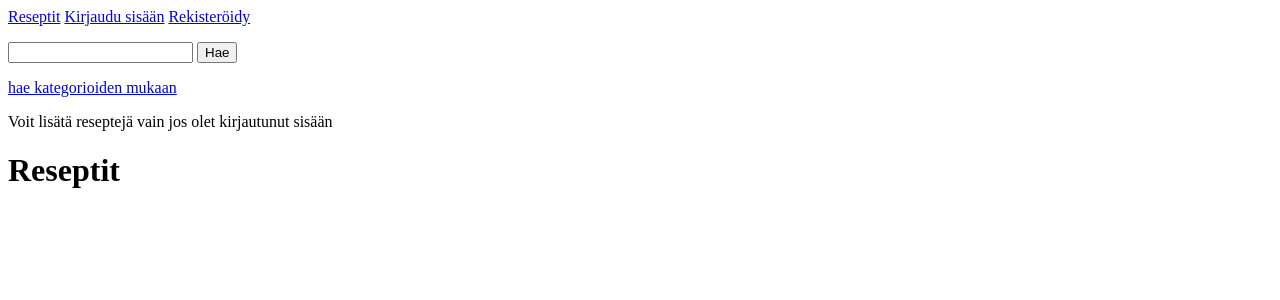
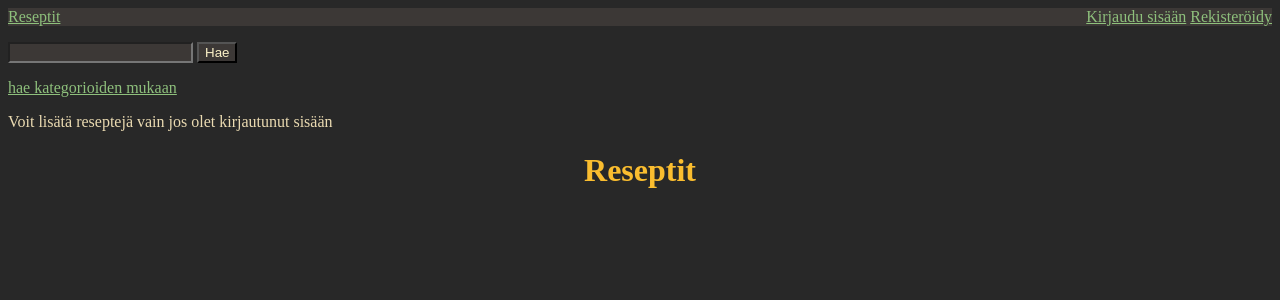
Before and after one commit to a256kvk/reseptit, a Flask app: page / in a window 1280 px wide. Shown: the top 300 px of the page. Run offline with Flask 3, Linux system fonts and the light colour scheme; data that the repository does not hold is empty.

Commit message:
Improved the visual design with css

```diff
--- a/app.py
+++ b/app.py
@@ -107,12 +107,14 @@ def login():
 
         res = queries.get_login_info(username)
         if res is None:
-            return flash("Käyttäjää ei ole olemassa", "error")
+            flash("Käyttäjää ei ole olemassa", "error")
+            return redirect("/login")
 
         password_hash = res["password_hash"]
 
         if not check_password_hash(password_hash, password):
-            return flash("Väärä salasana", "error")
+            flash("Väärä salasana", "error")
+            return redirect("/login");
 
         user_id = res["id"]
         session["username"] = username
--- a/static/style.css
+++ b/static/style.css
@@ -1,12 +1,90 @@
+body {
+	background: #282828;
+	color: #ebdbb2;
+}
+
+a {
+	color: #8ec07c;
+}
+
+textarea, input {
+	background: #3c3836;
+	color: #fbf1c7;
+	-- border-color: #504945;
+}
+
+textarea:focus, input:focus {
+	outline: 1px solid #b8bb26;
+}
+
+.header {
+	display: flex;
+	justify-content: space-between;
+	background: #3c3836;
+}
+
+.flash-messages {
+	list-style: none;
+	padding: 0;
+}
+
+.flash-message.error {
+	color: #cc241d;
+}
+
 .review-content, .article-content {
-    white-space: pre-wrap;
+	white-space: pre-wrap;
+}
+
+h1,h2 {
+	text-align: center;
+	color: #fabd2f;
+}
+
+article {
+	align-self: center;
+	width: 60%;
+	margin-left: auto;
+	margin-right: auto;
+}
+
+.reviews {
+	text-align: center;
+	margin-top: 50px;
 }
 
 .review-stars {
-    border: none;
+	display: flex;
+	flex-direction: row-reverse;
+	justify-content: center;
+	align-items: center;
+	border: none;
 	margin: 0;
 	padding: 0;
 	legend {
+		margin: 0;
 		padding: 0;
+		display: block;
+		width: 100%;
+		text-align: center;
 	}
 }
+
+.review-stars input {
+	opacity: 0;
+	position: absolute;
+}
+
+.review-stars label {
+	user-select: none;
+	cursor: pointer;
+	font-size: 1.5em;
+	sub {
+		font-size: 0.5em;
+	}
+}
+
+.review-stars input:checked ~ label
+{
+	color: #fabd2f;
+}
--- a/templates/index.html
+++ b/templates/index.html
@@ -17,7 +17,7 @@
   <p>Voit lisätä reseptejä vain jos olet kirjautunut sisään</p>
   {% endif %}
 
-  <div>
+  <div class="recipes">
       <h1>Reseptit</h1>
       <ul>
       {%for recipe in recipes%}
--- a/templates/layout.html
+++ b/templates/layout.html
@@ -7,30 +7,28 @@
 </head>
 
 <body>
-  <div>
+  <div class=header>
   <a href="/">Reseptit</a>
+  <div class="header-right">
     {% if session.user_id %}
-  <a href="/user/{{session.user_id}}">{{session.username}}</p>
-  {% endif %}
-
-  {% if session.user_id %}
+    <a href="/user/{{session.user_id}}">{{session.username}}</a>
     <a href="/logout">Kirjaudu ulos</a>
-
     {% else %}
     <a href="/login">Kirjaudu sisään</a>
-
     <a href="/register">Rekisteröidy</a>
-
     {% endif %}
+  </div>
+  </div>
 
   {% with messages = get_flashed_messages(with_categories=true) %}
-  <ul>
+  <ul class="flash-messages">
   {% for category,message in messages %}
-    <li category="{{category}}">{{message}}</li>
+	<li class="flash-message {{category}}">{{message}}</li>
   {% endfor %}
   </ul>
   {% endwith %}
-  </div>
+  <main>
   {% block content %}{% endblock %}
+  </main>
 </body>
 </html>
--- a/templates/user.html
+++ b/templates/user.html
@@ -3,7 +3,7 @@
 {% block title %}Käyttäjä {{user.username}}{% endblock %}
 
 {% block content %}
-  <div>
+  <article>
     <h1>Käyttäjä {{user.username}}</h1>
     <h2>Tilastot</h2>
     <table>
@@ -25,5 +25,5 @@
       <li><a href="/recipe/{{recipe.id}}">{{recipe.title}}</a></li>
       {%endfor%}
     </ul>
-  </div>
+  </article>
 {% endblock %}
```
Also changed, not shown: templates/recipe.html (+9 -5 lines). Lines whose indentation alone changed are shown as unchanged.
